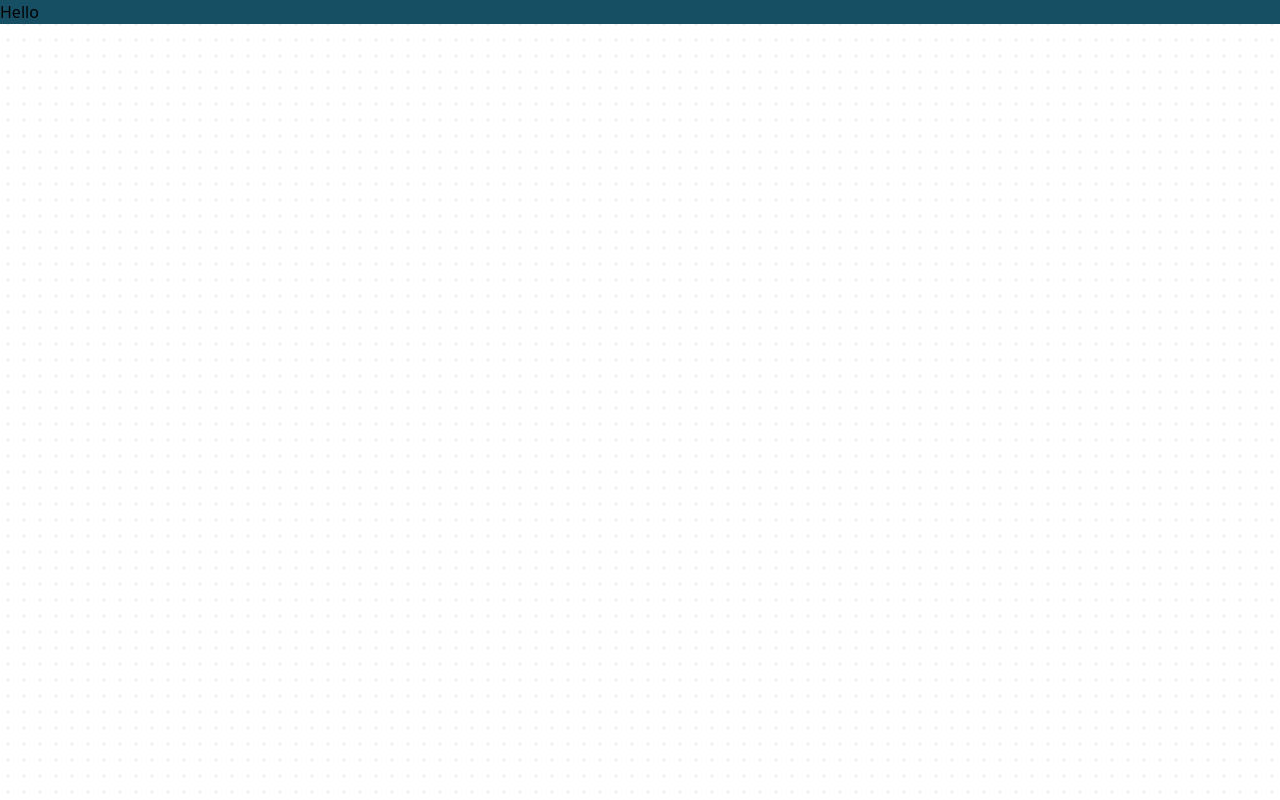
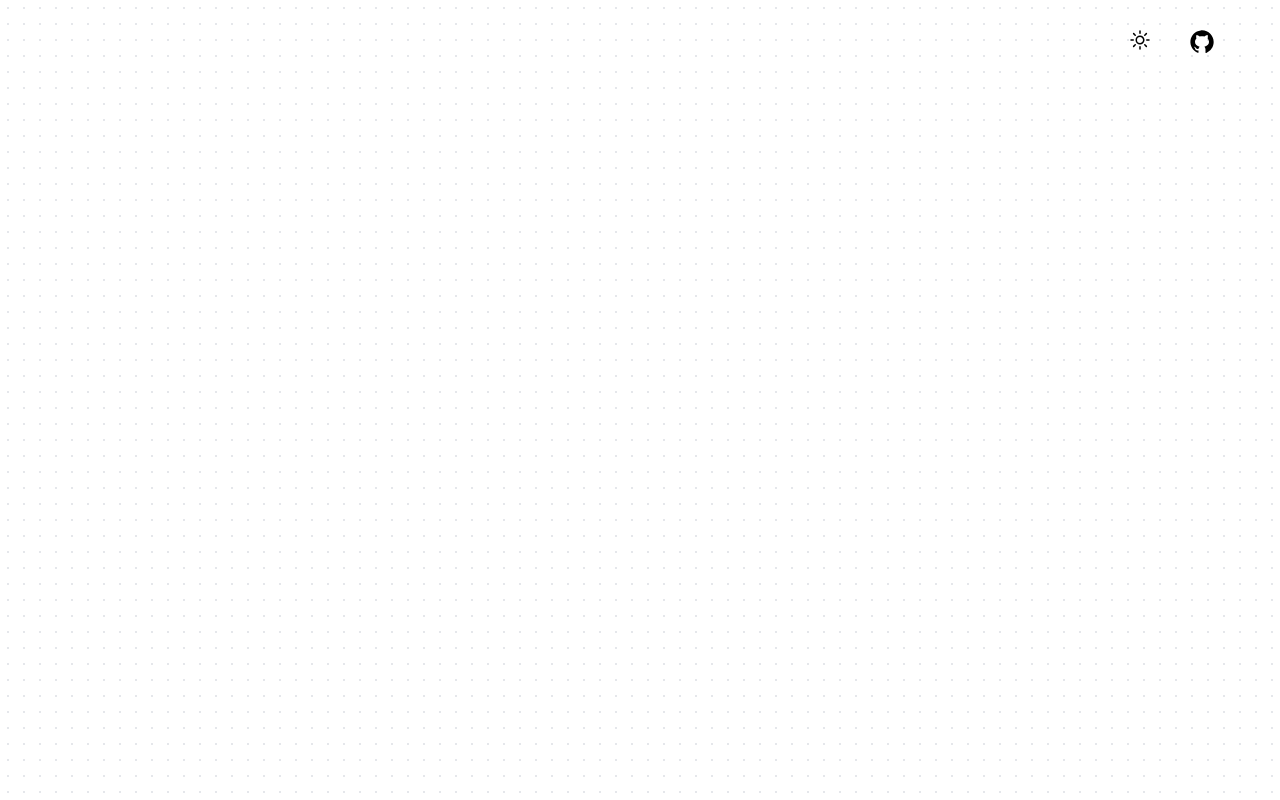
Before and after one commit to saviooo02/notes_app, a React (Vite) app: page / in a window 1280 px wide. Built offline with nearby package versions, Linux system fonts and the light colour scheme.

Commit message:
add navbar

```diff
--- a/src/components/Navbar.jsx
+++ b/src/components/Navbar.jsx
@@ -1,8 +1,18 @@
 function Navbar(){
     return(
         <>
-            <div className="bg-cyan-900">
-                <p>Hello</p>
+            <div className="h-14 flex justify-end m-7">
+                <a href="#">
+                    <svg className="text-neutral-500 h-7"  xmlns="http://www.w3.org/2000/svg" fill="none" viewBox="0 0 24 24" stroke-width="1.5" stroke="currentColor" class="size-6">
+                        <path stroke-linecap="round" stroke-linejoin="round" d="M12 3v2.25m6.364.386-1.591 1.591M21 12h-2.25m-.386 6.364-1.591-1.591M12 18.75V21m-4.773-4.227-1.591 1.591M5.25 12H3m4.227-4.773L5.636 5.636M15.75 12a3.75 3.75 0 1 1-7.5 0 3.75 3.75 0 0 1 7.5 0Z" />
+                    </svg>
+                </a>
+
+                <a href="#">
+                    <svg className="text-neutral-300 h-7" xmlns="http://www.w3.org/2000/svg" x="0px" y="0px" width="100" height="100" viewBox="0 0 24 24">
+                        <path d="M10.9,2.1c-4.6,0.5-8.3,4.2-8.8,8.7c-0.5,4.7,2.2,8.9,6.3,10.5C8.7,21.4,9,21.2,9,20.8v-1.6c0,0-0.4,0.1-0.9,0.1 c-1.4,0-2-1.2-2.1-1.9c-0.1-0.4-0.3-0.7-0.6-1C5.1,16.3,5,16.3,5,16.2C5,16,5.3,16,5.4,16c0.6,0,1.1,0.7,1.3,1c0.5,0.8,1.1,1,1.4,1 c0.4,0,0.7-0.1,0.9-0.2c0.1-0.7,0.4-1.4,1-1.8c-2.3-0.5-4-1.8-4-4c0-1.1,0.5-2.2,1.2-3C7.1,8.8,7,8.3,7,7.6C7,7.2,7,6.6,7.3,6 c0,0,1.4,0,2.8,1.3C10.6,7.1,11.3,7,12,7s1.4,0.1,2,0.3C15.3,6,16.8,6,16.8,6C17,6.6,17,7.2,17,7.6c0,0.8-0.1,1.2-0.2,1.4 c0.7,0.8,1.2,1.8,1.2,3c0,2.2-1.7,3.5-4,4c0.6,0.5,1,1.4,1,2.3v2.6c0,0.3,0.3,0.6,0.7,0.5c3.7-1.5,6.3-5.1,6.3-9.3 C22,6.1,16.9,1.4,10.9,2.1z"></path>
+                    </svg>
+                </a>
             </div>
         </>
     )
```
